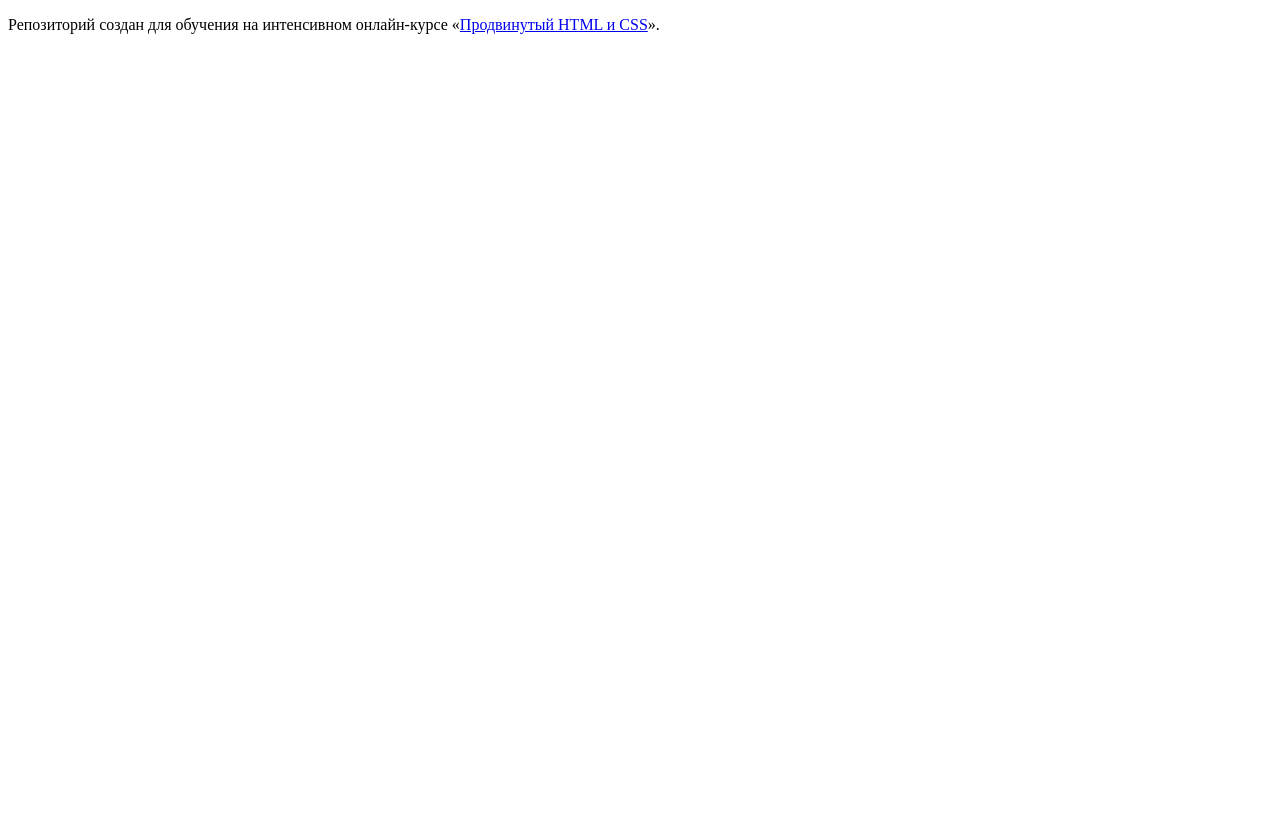
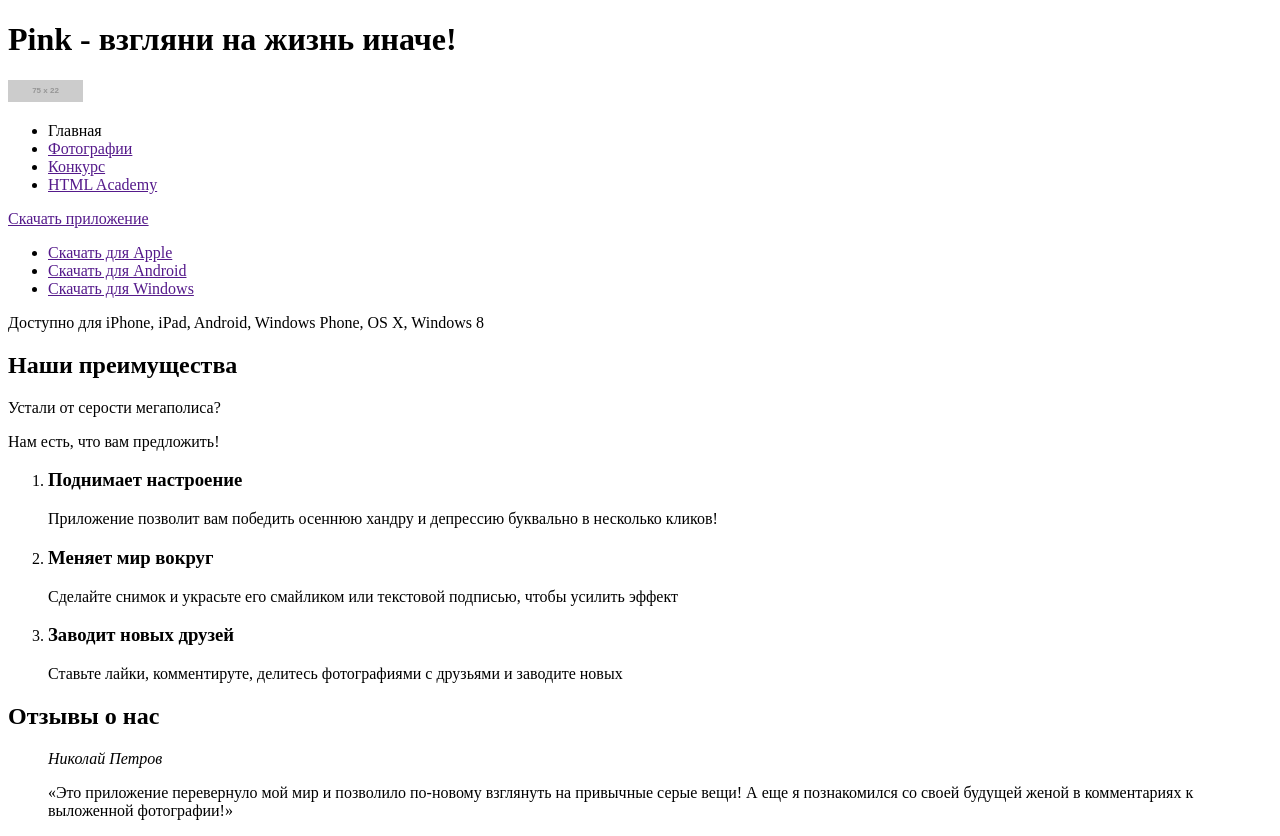
Before and after one commit to PElfimov/182558-pink, a website: page index.html in a window 1280 px wide. Before the commit the page ends 800 px from the top, so only its background shows below. Drawn offline with Linux system fonts and the light colour scheme; placeholder pictures from the web are drawn by us.

Commit message:
Разметка главной страницы мобильной версии заккончил на отзывах

```diff
--- a/index.html
+++ b/index.html
@@ -1,12 +1,92 @@
 <!DOCTYPE html>
 <html lang="ru">
+
 <head>
   <meta charset="utf-8">
   <title>HTML Academy: Пинк</title>
 </head>
+
 <body>
+  <header class="page‐header">
+    <h1 class="page‐header__title">Pink - взгляни на жизнь иначе!</h1>
+    <!‐‐ скрыт! ‐‐>
+    <div class="page‐header__logo">
+      <img src="http://placehold.it/75x22" width="75" height="22" alt="Приложение «Pink»">
+    </div>
+    <nav class="main‐nav">
+      <!‐‐ main‐nav‐‐open — для открытого состояния меню ‐‐>
+      <span class="main‐nav__toggler"><span></span></span>
+      <div class="main‐nav__wrapper">
+        <ul class="main‐nav__list">
+          <li class="main‐nav__item main‐nav__item‐‐active"><a>Главная</a></li>
+          <li class="main‐nav__item"><a href="">Фотографии</a></li>
+          <li class="main‐nav__item"><a href="">Конкурс</a></li>
+          <li class="main‐nav__item"><a href="">HTML Academy</a></li>
+        </ul>
+    </nav>
+  </header>
+  <main class="main-main">
+    <section class="download-application">
+      <a href="" class="btn download-application__btn">Скачать приложение</a>
+      <ul class="download‐links">
+        <li class="download-link download-link‐‐appstore"><a href="">Скачать для Apple</a></li>
+        <li class="download-link download-link‐‐android"><a href="">Скачать для Android</a></li>
+        <li class="download-link download-link‐‐windows"><a href="">Скачать для Windows</a></li>
+      </ul>
+      <p class="download-application__text">Доступно для iPhone, iPad, Android, Windows Phone, OS X, Windows 8</p>
+    </section>
+    <section class="advantages">
+      <div class="advantages__wrapper">
+        <h2 class="advantages__title">Наши преимущества</h2>
+        <!‐‐ скрыт! ‐‐>
+        <p class="advantages__main-question">Устали от серости мегаполиса?</p>
+        <p class="advantages__main-offer">Нам есть, что вам предложить!</p>
+        <ol class="advantages__list">
+          <li class="advantages__item">
+            <h3 class="advantages__item‐title">Поднимает настроение</h3>
+            <p class="advantages__item‐descr">Приложение позволит вам победить осеннюю хандру и депрессию буквально в несколько кликов!</p>
+          </li>
+          <li class="advantages__item">
+            <h3 class="advantages__item‐title">Меняет мир вокруг</h3>
+            <p class="advantages__item‐descr">Сделайте снимок и украсьте его смайликом или текстовой подписью, чтобы усилить эффект</p>
+          </li>
+          <li class="advantages__item">
+            <h3 class="advantages__item‐title">Заводит новых друзей</h3>
+            <p class="advantages__item‐descr">Ставьте лайки, комментируте, делитесь фотографиями с друзьями и заводите новых</p>
+          </li>
+          <ol>
+      </div>
+    </section>
+    <section class="reviews">
+      <div class="reviews__wrapper">
+        <h2 class="reviews__title">Отзывы о нас</h2>
+        <!‐‐ скрыт! ‐‐>
+        <div class="reviews__slider‐wrapper slider">
+          <div class="reviews__list‐wrapper slider__wrapper">
+            <div class="reviews__list slider__inner">
+              <blockquote class="reviews__item slider__item">
+                <cite class=" reviews__auhor‐name ">Николай Петров</cite>
+                <p>
+                  «Это приложение перевернуло мой мир и позволило по-новому взглянуть на привычные серые вещи! А еще я познакомился со своей будущей женой в комментариях к выложенной фотографии!»
+                </p>
+              </blockquote>
 
-    <p>Репозиторий создан для обучения на интенсивном онлайн‑курсе «<a href="https://htmlacademy.ru/intensive/adaptive">Продвинутый HTML и CSS</a>».</p>
+            </div>
+          </div>
+        </div>
 
+
+        <div class="reviews__pagination slider__pagination ">
+          <span class="slider__pagination‐item slider__pagination‐item‐‐active "></span>
+          <span class="slider__pagination‐item "></span>
+          <span class="slider__pagination‐item "></span>
+        </div>
+
+      </div>
+    </section>
+  </main>
+  <footer class="page-footer ">
+  </footer>
 </body>
+
 </html>
```
Lines whose indentation alone changed are shown as unchanged.
